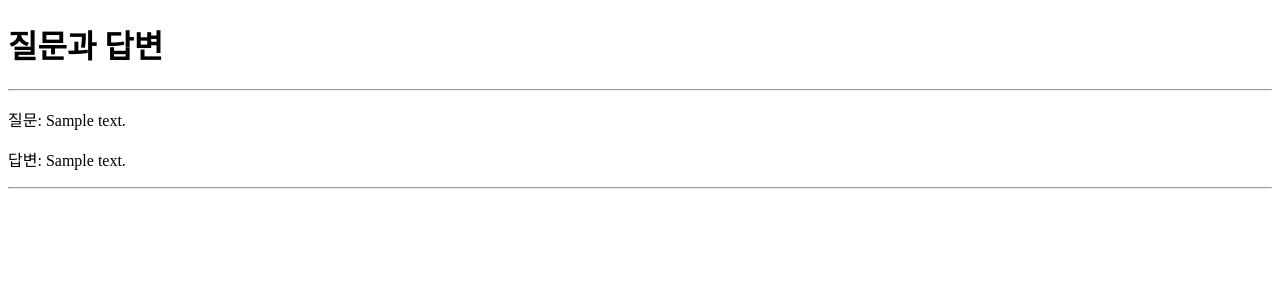
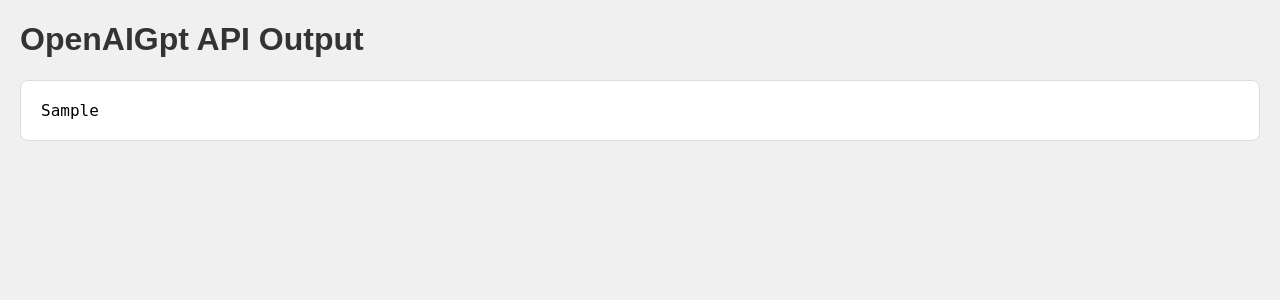
Before and after one commit to kminh1209/Hi-Chat, a Django app: template GPT/templates/GPT/index.html in a window 1280 px wide. Shown: the top 300 px of the page. Run offline with Django 4.2, Linux system fonts and the light colour scheme; the template is opened without the code that fills it: most values are stand-ins (such as "Sample title", 1, 10 or a date in 2020).

Commit message:
ver 2.0.0
OpenAI 답변 Template에 print완료

```diff
--- a/GPT/templates/GPT/index.html
+++ b/GPT/templates/GPT/index.html
@@ -3,15 +3,32 @@
 <head>
     <meta charset="UTF-8">
     <meta name="viewport" content="width=device-width, initial-scale=1.0">
-    <title>Question and Answer</title>
+    <title>Hi-Chat Output</title>
+
+    <style>
+        body {
+            font-family: 'Arial', sans-serif;
+            background-color: #f0f0f0;
+            margin: 20px;
+        }
+
+        h1 {
+            color: #333;
+        }
+
+        pre {
+            background-color: #fff;
+            padding: 20px;
+            border-radius: 8px;
+            border: 1px solid #ddd;
+            font-size: 16px;
+            white-space: pre-wrap;
+        }
+    </style>
 </head>
 <body>
-    <h1>질문과 답변</h1>
-    <hr>
-    {% for data in all_data_list %}
-        <p>질문: {{ data.question_text }}</p>
-        <p>답변: {{ data.answer_text }}</p>
-        <hr>
-    {% endfor %}
+    <h1>OpenAIGpt API Output</h1>
+
+    <pre>{{ api_output }}</pre>
 </body>
 </html>
```
Also changed, not shown: GPT/views.py (+35 -42 lines), 인재상.md (added, +5 -0 lines).
